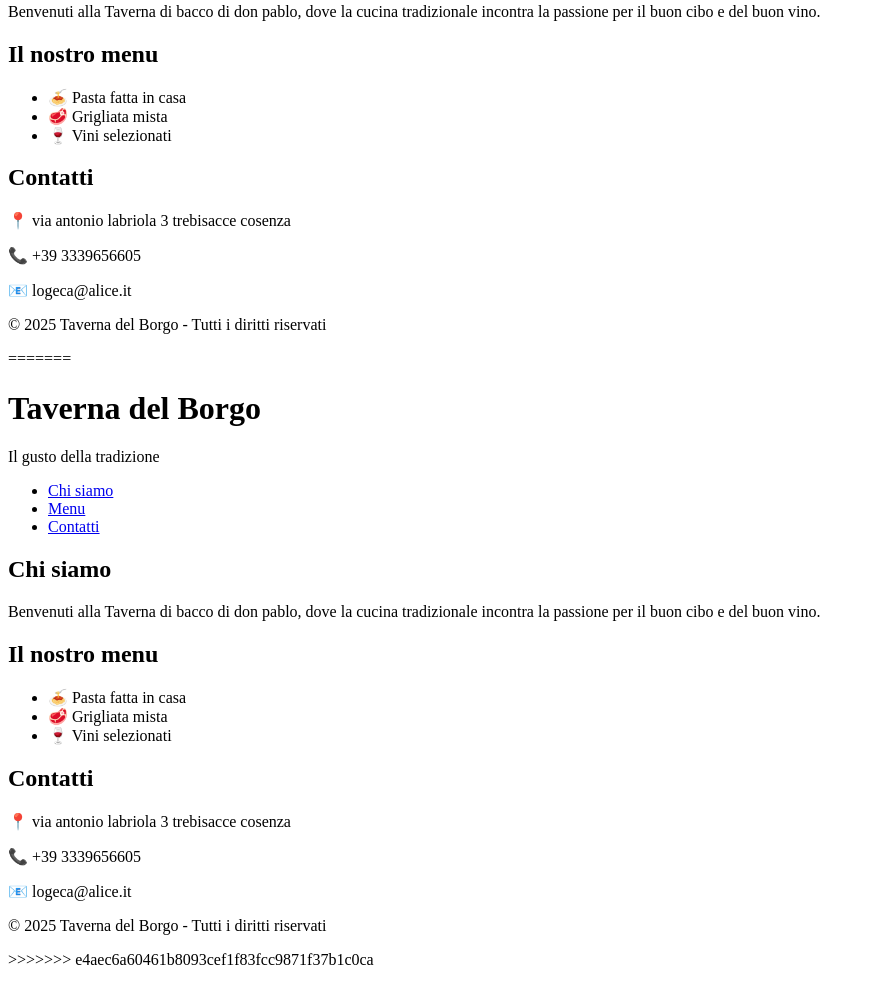
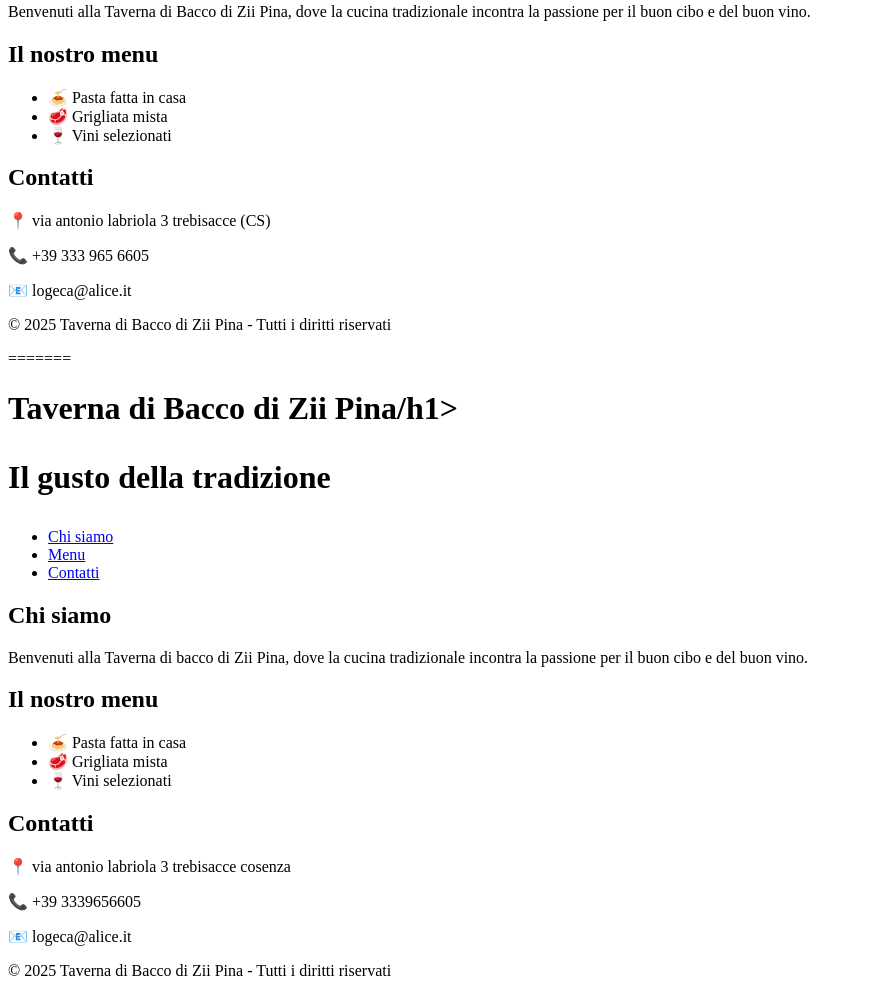
Before and after one commit to arkadia73/taverna, a plain HTML site: page index.html in a window 1280 px wide. Shown: the part 258-1254 px from the top of the page, without its empty margins (0-875 px from the left). Drawn offline with Linux system fonts and the light colour scheme.

Commit message:
Update index.html

```diff
--- a/index.html
+++ b/index.html
@@ -4,7 +4,7 @@
 <head>
     <meta charset="UTF-8">
     <meta name="viewport" content="width=device-width, initial-scale=1.0">
-    <title>Taverna di Zii Pina</title>
+    <title>Taverna di Bacco di Zii Pina</title>
     <link rel="stylesheet" href="styles.css">
 </head>
 <body>
@@ -23,7 +23,56 @@
 
     <section id="chi-siamo">
         <h2>Chi siamo</h2>
-        <p>Benvenuti alla Taverna di bacco di don pablo, dove la cucina tradizionale incontra la passione per il buon cibo e del buon vino.</p>
+        <p>Benvenuti alla Taverna di Bacco di Zii Pina, dove la cucina tradizionale incontra la passione per il buon cibo e del buon vino.</p>
+    </section>
+
+    <section id="menu">
+        <h2>Il nostro menu</h2>
+        <ul>
+            <li>🍝 Pasta fatta in casa</li>
+            <li>🥩 Grigliata mista</li>
+            <li>🍷 Vini selezionati</li>
+        </ul>
+    </section>
+
+    <section id="contatti">
+        <h2>Contatti</h2>
+        <p>📍 via antonio labriola 3 trebisacce (CS)</p>
+        <p>📞 +39 333 965 6605</p>
+        <p>📧 logeca@alice.it</p>
+    </section>
+
+    <footer>
+        <p>&copy; 2025 Taverna di Bacco di Zii Pina - Tutti i diritti riservati</p>
+    </footer>
+</body>
+</html>
+=======
+<!DOCTYPE html>
+<html lang="it">
+<head>
+    <meta charset="UTF-8">
+    <meta name="viewport" content="width=device-width, initial-scale=1.0">
+    <title>Taverna di Zii Pina</title>
+    <link rel="stylesheet" href="styles.css">
+</head>
+<body>
+    <header>
+        <h1>Taverna di Bacco di Zii Pina/h1>
+        <p>Il gusto della tradizione</p>
+    </header>
+
+    <nav>
+        <ul>
+            <li><a href="#chi-siamo">Chi siamo</a></li>
+            <li><a href="#menu">Menu</a></li>
+            <li><a href="#contatti">Contatti</a></li>
+        </ul>
+    </nav>
+
+    <section id="chi-siamo">
+        <h2>Chi siamo</h2>
+        <p>Benvenuti alla Taverna di bacco di Zii Pina, dove la cucina tradizionale incontra la passione per il buon cibo e del buon vino.</p>
     </section>
 
     <section id="menu">
@@ -43,57 +92,7 @@
     </section>
 
     <footer>
-        <p>&copy; 2025 Taverna del Borgo - Tutti i diritti riservati</p>
+        <p>&copy; 2025 Taverna di Bacco di Zii Pina - Tutti i diritti riservati</p>
     </footer>
 </body>
 </html>
-=======
-<!DOCTYPE html>
-<html lang="it">
-<head>
-    <meta charset="UTF-8">
-    <meta name="viewport" content="width=device-width, initial-scale=1.0">
-    <title>Taverna di Zii Pina</title>
-    <link rel="stylesheet" href="styles.css">
-</head>
-<body>
-    <header>
-        <h1>Taverna del Borgo</h1>
-        <p>Il gusto della tradizione</p>
-    </header>
-
-    <nav>
-        <ul>
-            <li><a href="#chi-siamo">Chi siamo</a></li>
-            <li><a href="#menu">Menu</a></li>
-            <li><a href="#contatti">Contatti</a></li>
-        </ul>
-    </nav>
-
-    <section id="chi-siamo">
-        <h2>Chi siamo</h2>
-        <p>Benvenuti alla Taverna di bacco di don pablo, dove la cucina tradizionale incontra la passione per il buon cibo e del buon vino.</p>
-    </section>
-
-    <section id="menu">
-        <h2>Il nostro menu</h2>
-        <ul>
-            <li>🍝 Pasta fatta in casa</li>
-            <li>🥩 Grigliata mista</li>
-            <li>🍷 Vini selezionati</li>
-        </ul>
-    </section>
-
-    <section id="contatti">
-        <h2>Contatti</h2>
-        <p>📍 via antonio labriola 3 trebisacce cosenza</p>
-        <p>📞 +39 3339656605</p>
-        <p>📧 logeca@alice.it</p>
-    </section>
-
-    <footer>
-        <p>&copy; 2025 Taverna del Borgo - Tutti i diritti riservati</p>
-    </footer>
-</body>
-</html>
->>>>>>> e4aec6a60461b8093cef1f83fcc9871f37b1c0ca
```
